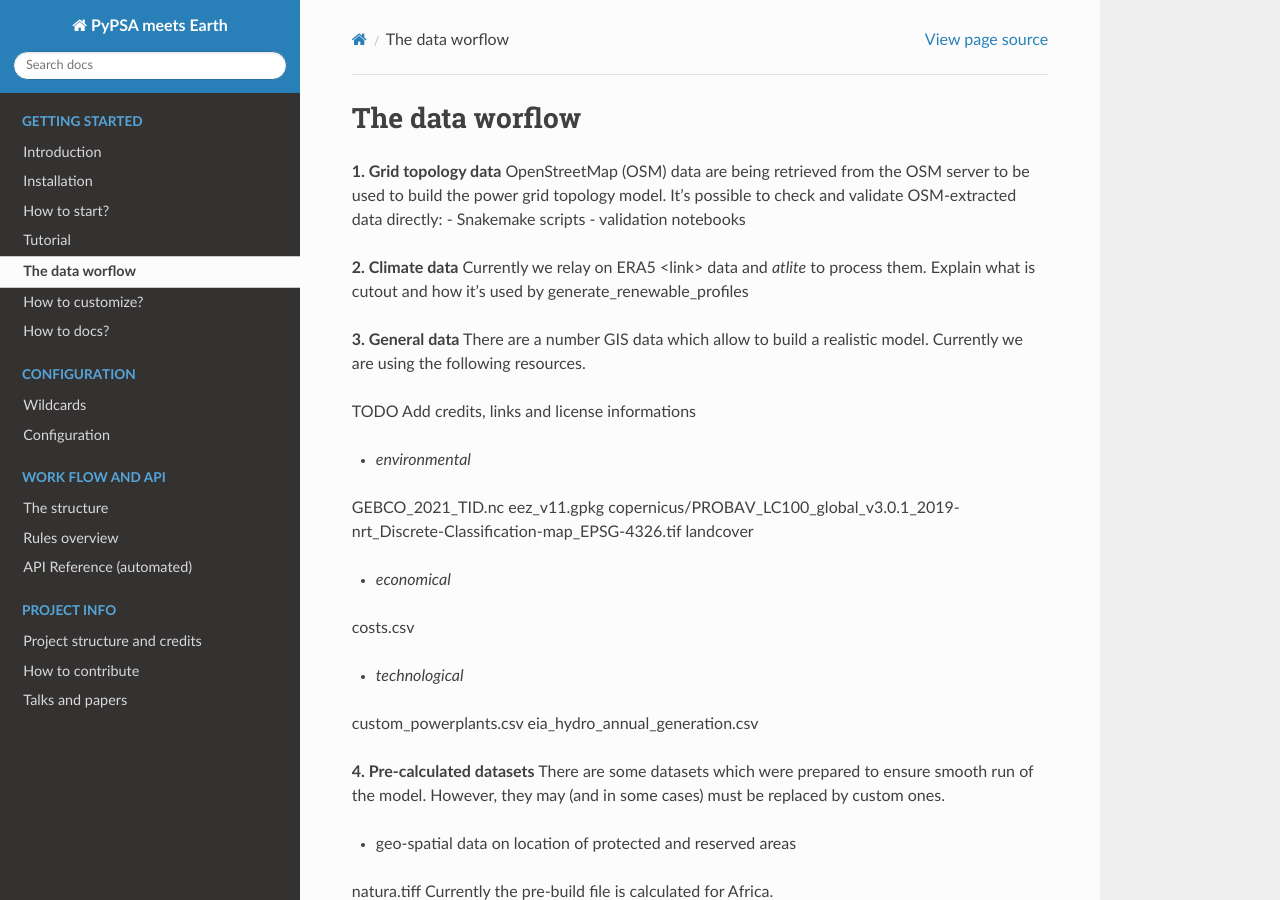
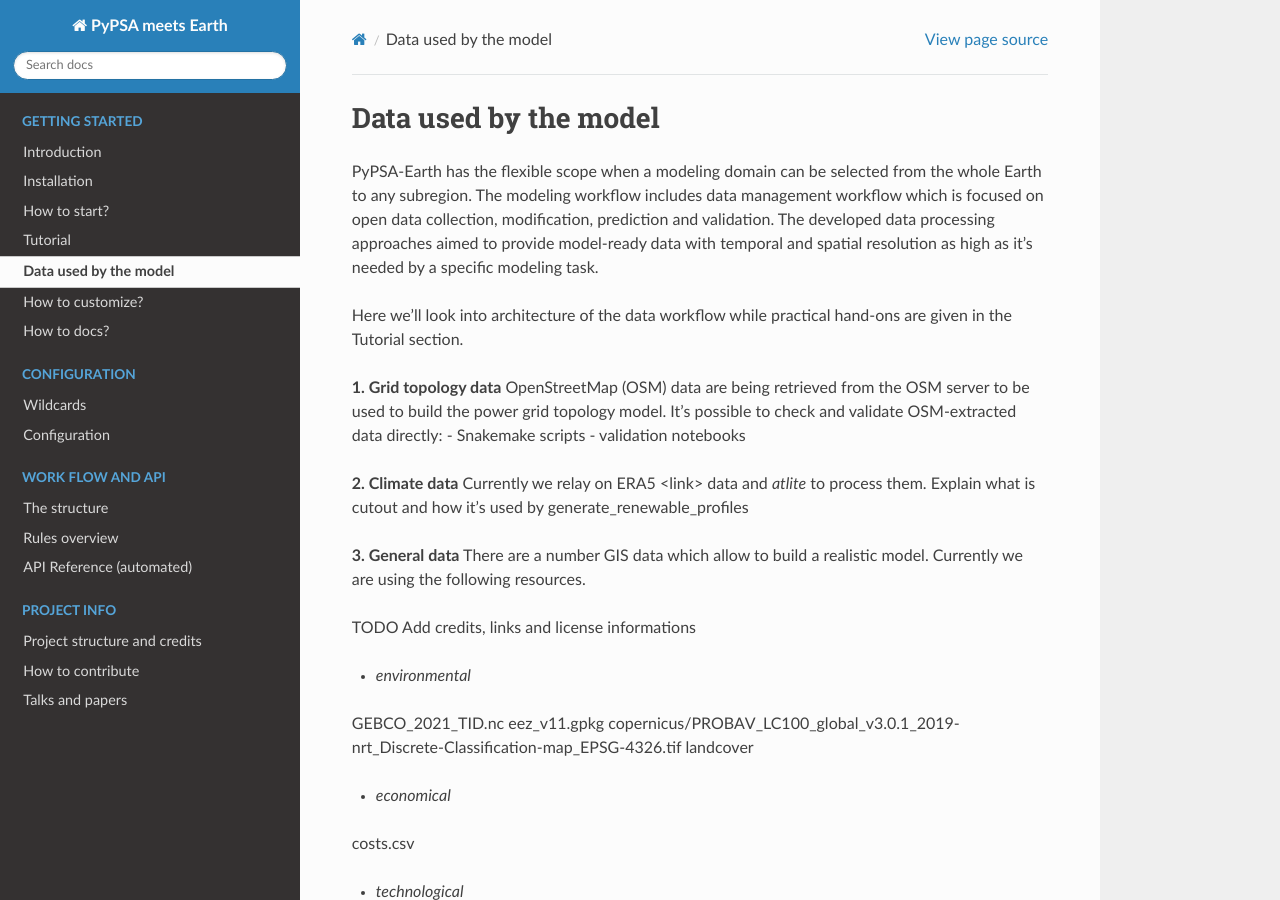
Before and after one commit to pypsa-meets-earth/pypsa-earth, a Sphinx documentation site: the page built from doc/data_workflow.rst, in a window 1280 px wide and 900 px high. Built offline with Sphinx 7.4.7 and the Read the Docs theme 2.0.0, drawn with Linux system fonts in a browser that asks for light colours; pages that are not in the unit, such as notebooks, are missing from menus; the version number could not be read and is left out.

Commit message:
Clarified the aim of the data_workflow section

```diff
--- a/doc/data_workflow.rst
+++ b/doc/data_workflow.rst
@@ -6,8 +6,12 @@
 .. _structure:
 
 ##########################################
-The data worflow
+Data used by the model
 ##########################################
+
+PyPSA-Earth has the flexible scope when a modeling domain can be selected from the whole Earth to any subregion. The modeling workflow includes data management workflow which is focused on open data collection, modification, prediction and validation. The developed data processing approaches aimed to provide model-ready data with temporal and spatial resolution as high as it's needed by a specific modeling task.
+
+Here we'll look into architecture of the data workflow while practical hand-ons are given in the Tutorial section.
 
 **1. Grid topology data**
 OpenStreetMap (OSM) data are being retrieved from the OSM server to be used to build the power grid topology model.
```
